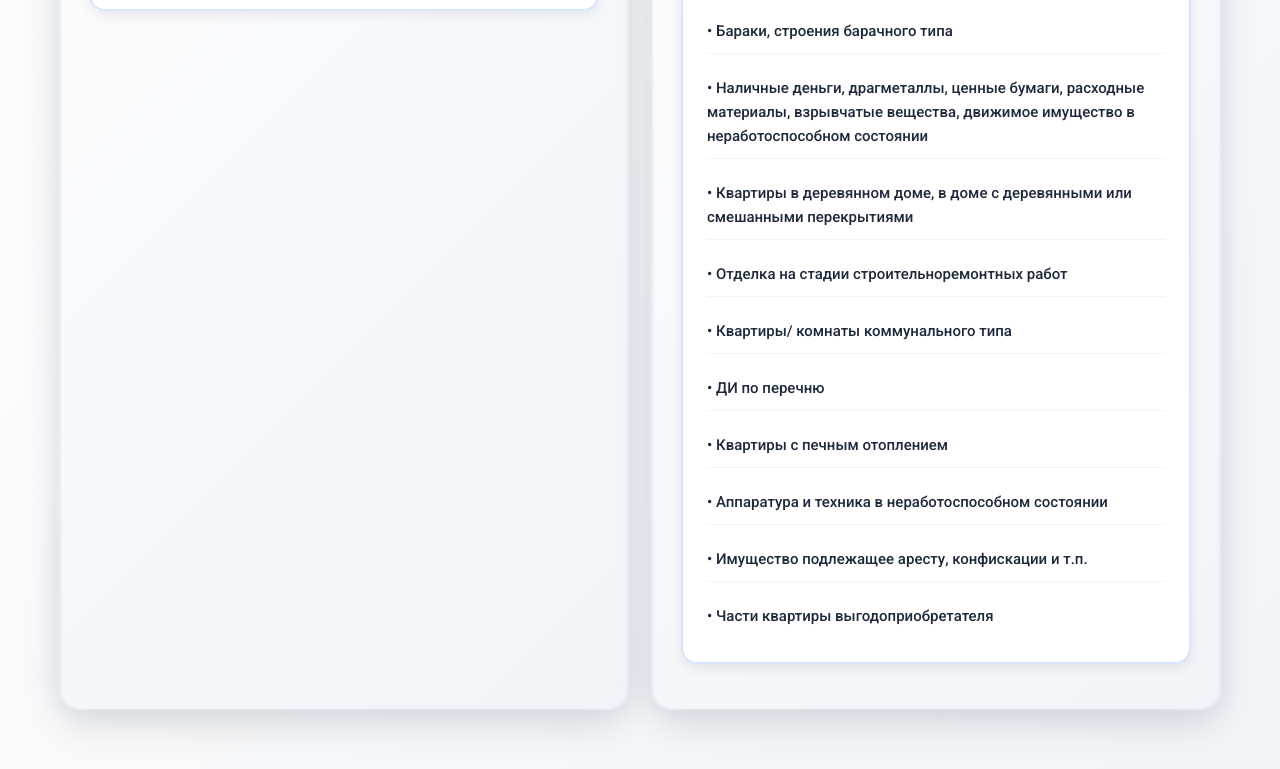
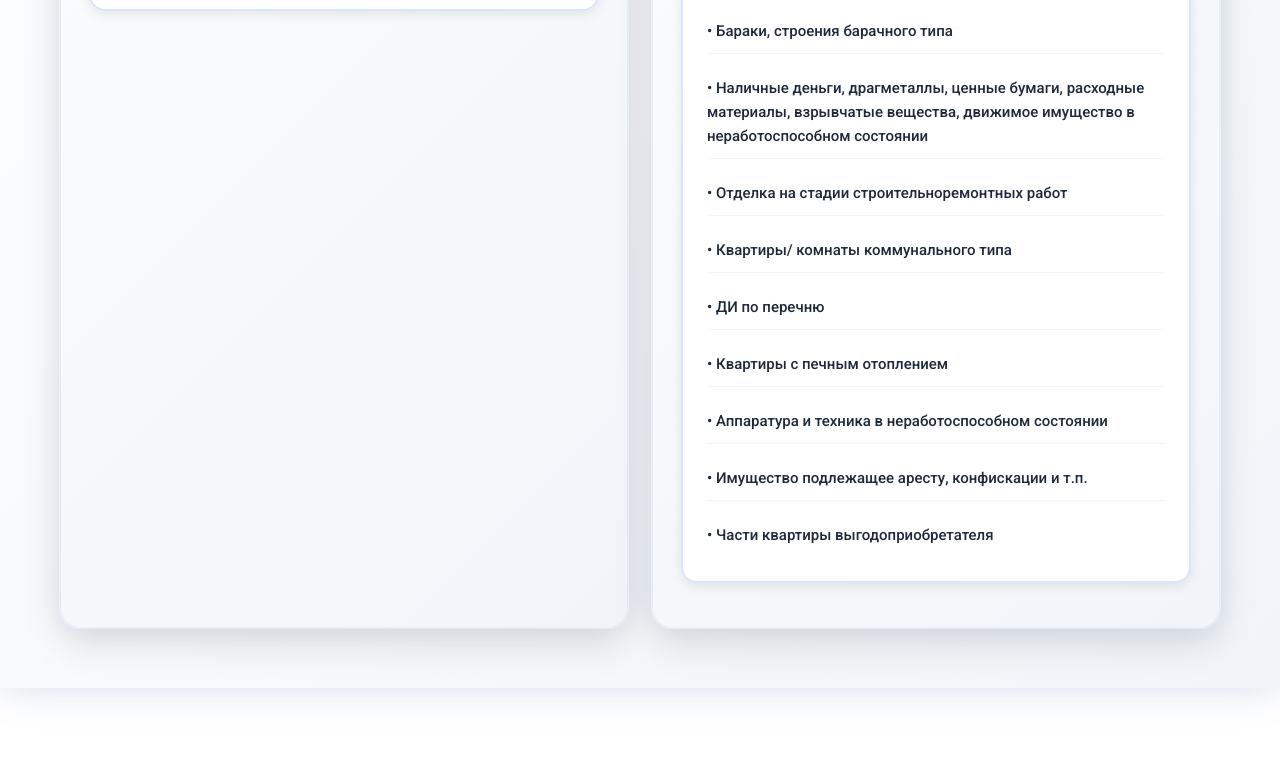
Before and after one commit to Ingosstrakh/ingos-mortrage-calculator, a plain HTML site: page product1.html in a window 1280 px wide. Shown: the part 1555-2324 px from the top of the page. After the commit the page ends 2243 px from the top, so only its background shows below. Drawn offline with nearby package versions, Linux system fonts and the light colour scheme.

Commit message:
Update product1.html

```diff
--- a/product1.html
+++ b/product1.html
@@ -156,7 +156,6 @@
             <div class="restriction-item">• Квартиры в деревянном доме, в доме с деревянными или смешанными перекрытиями</div>
             <div class="restriction-item">• Бараки, строения барачного типа</div>
             <div class="restriction-item">• Наличные деньги, драгметаллы, ценные бумаги, расходные материалы, взрывчатые вещества, движимое имущество в неработоспособном состоянии</div>
-            <div class="restriction-item">• Квартиры в деревянном доме, в доме с деревянными или смешанными перекрытиями</div>
             <div class="restriction-item">• Отделка на стадии строительноремонтных работ</div>
             <div class="restriction-item">• Квартиры/ комнаты коммунального типа</div>
             <div class="restriction-item">• ДИ по перечню</div>
```
